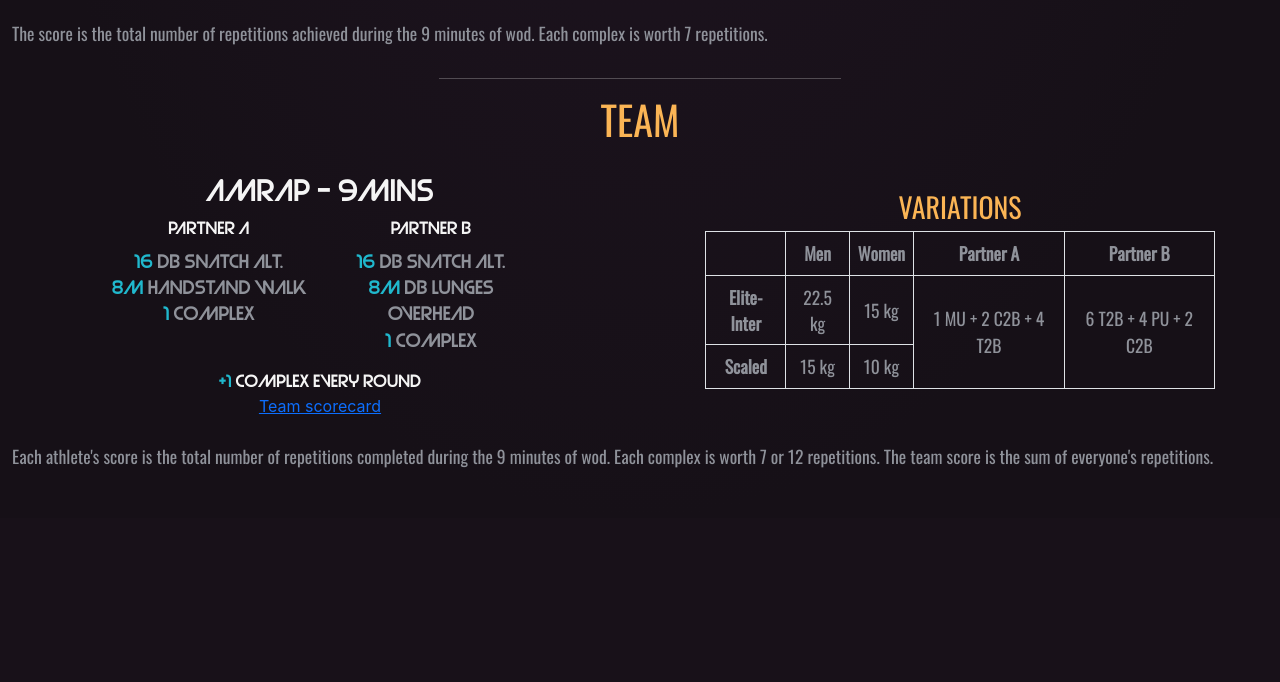
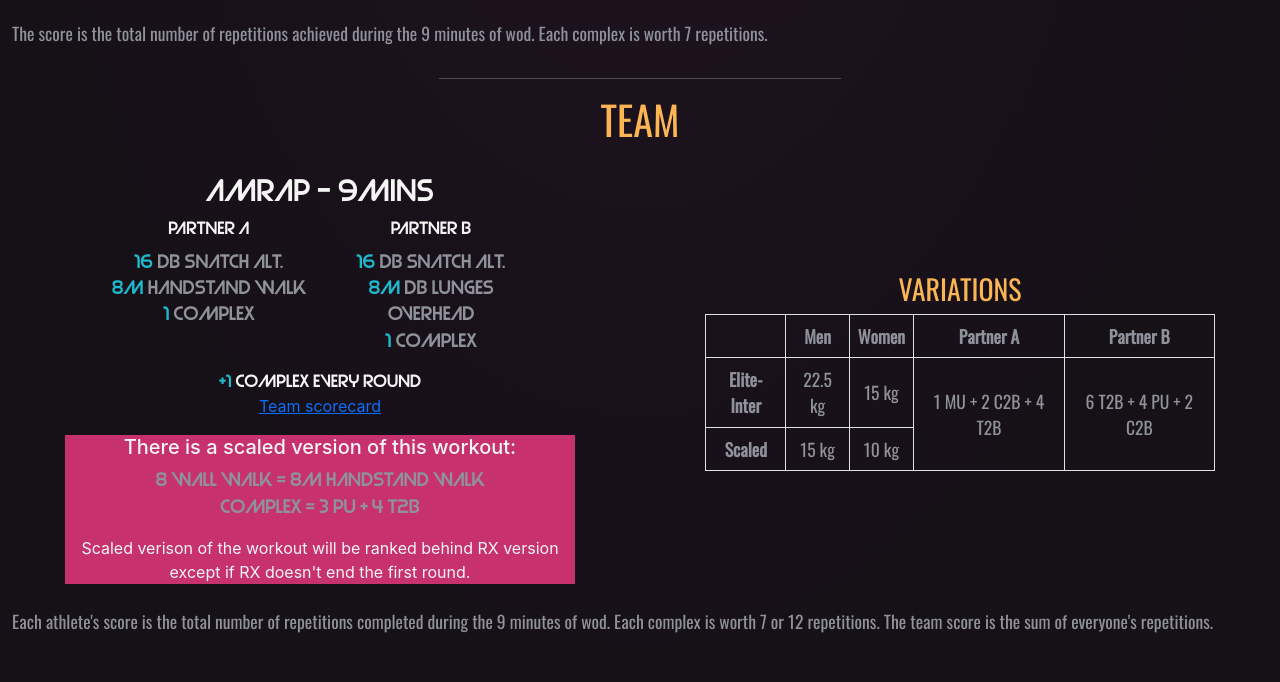
Before and after one commit to MB2M/MarseilleThrowdown, a Django app: page /wod2 in a window 1280 px wide. Shown: the part 1507-2189 px from the top of the page. Before the commit the page ends 1975 px from the top, so only its background shows below. Run offline with Django 3.2, Linux system fonts and the light colour scheme.

Commit message:
link update

```diff
--- a/mt_website/static_pages/templates/static_pages/wod2.html
+++ b/mt_website/static_pages/templates/static_pages/wod2.html
@@ -34,7 +34,7 @@
             <h2 class="text-center">Indiv</h2>
             <div class="ratio ratio-16x9">
                 <iframe style="box-shadow: rgb(9 0 10) 0px 0px 30px 12px;" width="560" height="315"
-                    src="https://www.youtube.com/embed/pBoBgMZLD34" title="YouTube video player" frameborder="0"
+                    src="https://www.youtube.com/embed/IwsoR1x1IhY" title="YouTube video player" frameborder="0"
                     allow="accelerometer; autoplay; clipboard-write; encrypted-media; gyroscope; picture-in-picture"
                     allowfullscreen></iframe>
             </div>
@@ -43,7 +43,7 @@
             <h4 class="text-center">Team</h4>
             <div class="ratio ratio-16x9">
                 <iframe style="box-shadow: rgb(9 0 10) 0px 0px 30px 12px;" width="560" height="315"
-                    src="https://www.youtube.com/embed/pBoBgMZLD34" title="YouTube video player" frameborder="0"
+                    src="https://www.youtube.com/embed/UvhzB8khKz4" title="YouTube video player" frameborder="0"
                     allow="accelerometer; autoplay; clipboard-write; encrypted-media; gyroscope; picture-in-picture"
                     allowfullscreen></iframe>
             </div>
@@ -74,7 +74,7 @@
             </div>
             <div>
                 <a
-                    href="https://competitioncorner.net/FileTreeAjaxHandler.axd?filesystem=mainFilesystem&file=MT21_P2_W1_FULL_INDIV_533736da0076496c838bee9800124782.pdf">Individual
+                    href="https://bit.ly/3f6r3pO">Individual
                     scorecard</a>
             </div>
             <div class="scaled-version mt-3 d-block">
@@ -159,8 +159,16 @@
             </div>
             <div>
                 <a
-                    href="https://competitioncorner.net/FileTreeAjaxHandler.axd?filesystem=mainFilesystem&file=MT21_P2_W1_FULL_TEAM_9a8a6b0115274709be8e37a215be058a.pdf">Team
+                    href="https://bit.ly/3w3AAoO">Team
                     scorecard</a>
+            </div>
+            <div class="scaled-version mt-3 d-block">
+                <h5>There is a scaled version of this workout:</h5>
+                <ul class="list-unstyled mt-2">
+                    <li>8 Wall Walk = 8m Handstand Walk</li>
+                    <li>Complex = 3 PU + 4 T2B</li>
+                </ul>
+                Scaled verison of the workout will be ranked behind RX version except if RX doesn't end the first round.
             </div>
         </div>
         <div class="col-12 col-lg-5 py-4 text-center">
```
